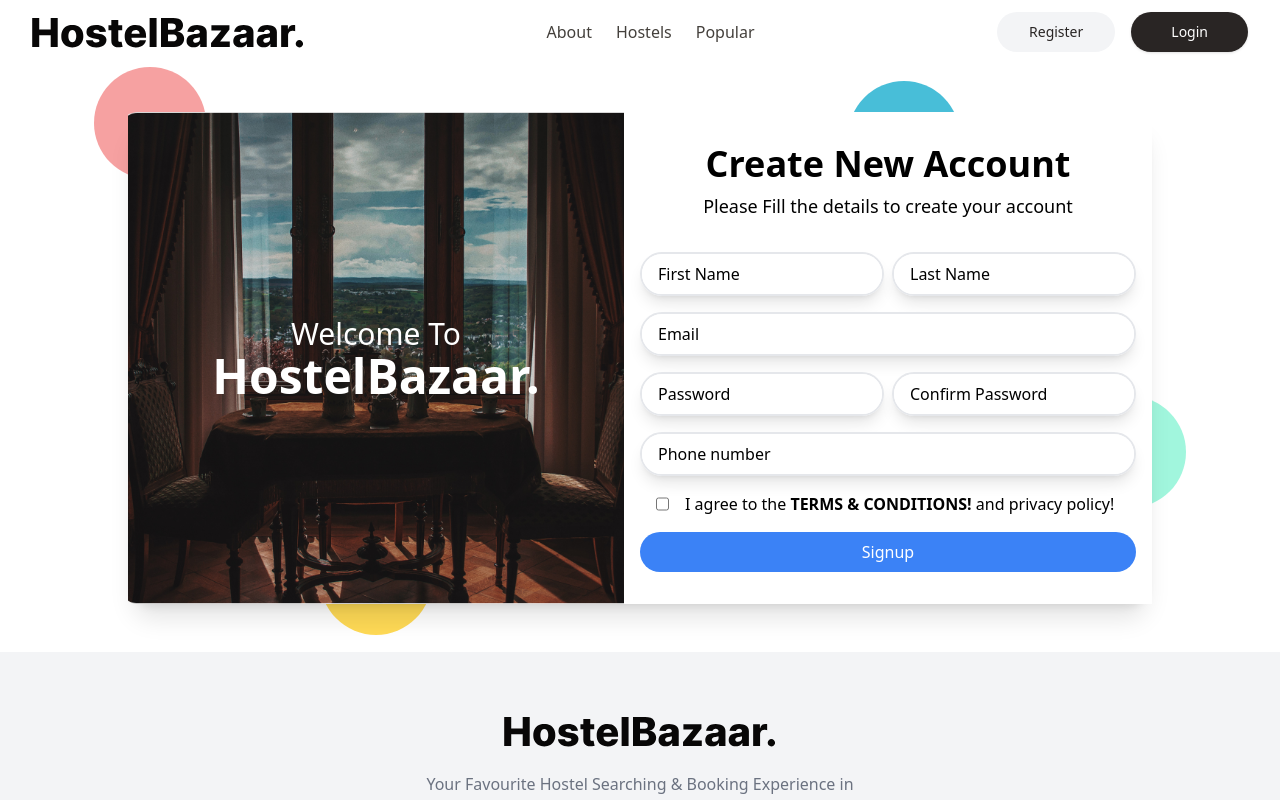
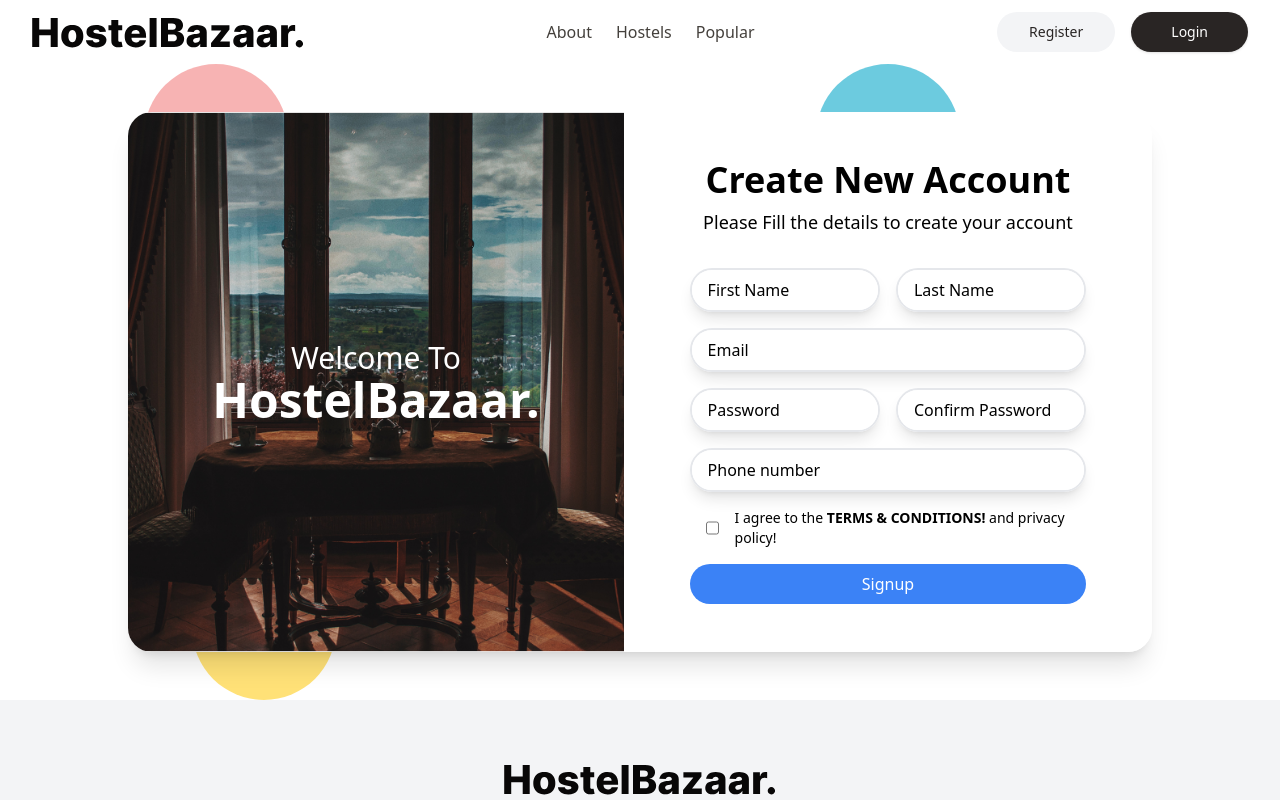
Before and after one commit to AdeelAtta/Hostelow, a Next.js app: page /register in a window 1280 px wide. Shown: the top 800 px of the page. Built offline with nearby package versions, Linux system fonts and the light colour scheme.

Commit message:
Fixed width issues

```diff
--- a/src/components/RegisterForm/index.tsx
+++ b/src/components/RegisterForm/index.tsx
@@ -12,7 +12,7 @@ const RegisterForm = () => {
     }
     return (
         <form className='flex flex-col gap-y-4'>
-            <div className='flex gap-x-2'>
+            <div className='flex flex-col md:flex-row gap-4'>
                 <Input type='text' name='firstname' placeHolder="First Name"
                     handleChange={handleInputChange} />
                 <Input type='text' name='lastname' placeHolder="Last Name"
@@ -20,7 +20,7 @@ const RegisterForm = () => {
             </div>
             <Input type='email' name='email' placeHolder="Email"
                 handleChange={handleInputChange} />
-            <div className='flex gap-x-2'>
+            <div className='flex flex-col md:flex-row gap-4'>
                 <Input type='password' name='password' placeHolder="Password"
                     handleChange={handleInputChange} />
                 <Input type='password' name='confirmpassword' placeHolder="Confirm Password"
@@ -30,7 +30,7 @@ const RegisterForm = () => {
                 handleChange={handleInputChange} />
 
             <Checkbox>
-                <span className='text-xs md:text-base'>I agree to the <strong>TERMS & CONDITIONS!</strong> and privacy policy!</span>
+                <span className='text-xs md:text-sm'>I agree to the <strong>TERMS & CONDITIONS!</strong> and privacy policy!</span>
             </Checkbox>
 
             <Button text='Signup' type='submit'/>
--- a/src/components/elements/Checkbox.tsx
+++ b/src/components/elements/Checkbox.tsx
@@ -2,7 +2,7 @@ import React from 'react'
 interface CheckBoxProps {
     children: React.ReactNode,
 }
-const Checkbox: React.FC<CheckBoxProps> = ({ children }) => {
+const Checkbox: React.FC<CheckBoxProps> = ({children}) => {
     return (
         <div className='flex gap-x-4 px-4'>
             <input type="checkbox" name="" id="" />
--- a/src/components/elements/Circle.tsx
+++ b/src/components/elements/Circle.tsx
@@ -4,7 +4,7 @@ interface CircleProps {
 }
 const Circle: React.FC<CircleProps> = ({customeStyle}) => {
     return (
-        <div className={`absolute w-28 h-28 rounded-full z-[-1] ${customeStyle}`}>
+        <div className={`absolute w-36 h-36 opacity-80 rounded-full z-[-1] ${customeStyle}`}>
 
         </div>
     )
--- a/src/components/sections/signin-signup-form.tsx
+++ b/src/components/sections/signin-signup-form.tsx
@@ -11,14 +11,14 @@ const SigninSignupForm: React.FC<SigninSignupFormProps> = (
     { children, title, para }
 ) => {
     return (
-        <main className='max-w-screen-2xl m-auto px-4 py-4 md:py-12 text-black '>
-            <div className='relative flex flex-col md:flex-row min-h-[400px] max-w-screen-lg m-auto rounded-3xl shadow-xl'>
-                <div className={`min-h-[150px] flex flex-col justify-center items-center flex-1 bg-[url(/assets/welcome_banner.png)] bg-center bg-no-repeat bg-cover text-white `}>
+        <main className='relative max-w-screen-2xl mx-auto px-4 py-4 md:py-12 text-black '>
+            <div className=' flex flex-col md:flex-row min-h-[400px] max-w-screen-lg m-auto rounded-3xl shadow-xl'>
+                <div className={`min-h-[150px] flex flex-col justify-center items-center flex-1 bg-[url(/assets/welcome_banner.png)] bg-center bg-no-repeat bg-cover text-white rounded-t-3xl md:rounded-e-none md:rounded-s-3xl`}>
                     <h3 className='text-2xl md:text-3xl font-normal leading-none'>Welcome To</h3>
                     <h1 className='text-3xl md:text-5xl font-extrabold leading-none'>HostelBazaar.</h1>
                 </div>
-                <div className='flex flex-col justify-start items-center flex-1 p-4 bg-white'>
-                    <div className='max-w-5xl md:py-4'>
+                <div className='w-full flex flex-col justify-start items-center flex-1 px-4 py-8 bg-white rounded-b-3xl md:rounded-e-3xl md:rounded-s-none'>
+                    <div className='w-[90%] sm:w-[80%] max-w-[400px] md:py-4'>
                         <div className='mb-4 md:mb-8'>
                             <h2 className='text-2xl md:text-4xl font-extrabold text-center md:mb-2'>{title}</h2>
                             <h3 className='text-base md:text-lg font-normal text-center'>{para}</h3>
@@ -26,11 +26,11 @@ const SigninSignupForm: React.FC<SigninSignupFormProps> = (
                         {children}
                     </div>
                 </div>
-                <Circle customeStyle='bg-[#F6A1A1] left-[-34px] top-12 md:top-[-45px]'/>
-                <Circle customeStyle='bg-[#48BED8] right-0 md:right-48 top-[-31px]'/>
-                <Circle customeStyle='bg-[#FFDA56] left-4 md:left-48 bottom-[-31px]'/>
-                <Circle customeStyle='bg-[#A1F6DD] right-[-34px] bottom-24'/>
             </div>
+            <Circle customeStyle='bg-[#F6A1A1] left-0 lg:left-36 top-12 md:top-0' />
+            <Circle customeStyle='bg-[#48BED8] right-0 md:right-80 md:right-48 top-0' />
+            <Circle customeStyle='bg-[#FFDA56] left-4 md:left-48 bottom-0' />
+            <Circle customeStyle='bg-[#A1F6DD] right-0 lg:right-40 bottom-24' />
         </main>
     )
 }
```
